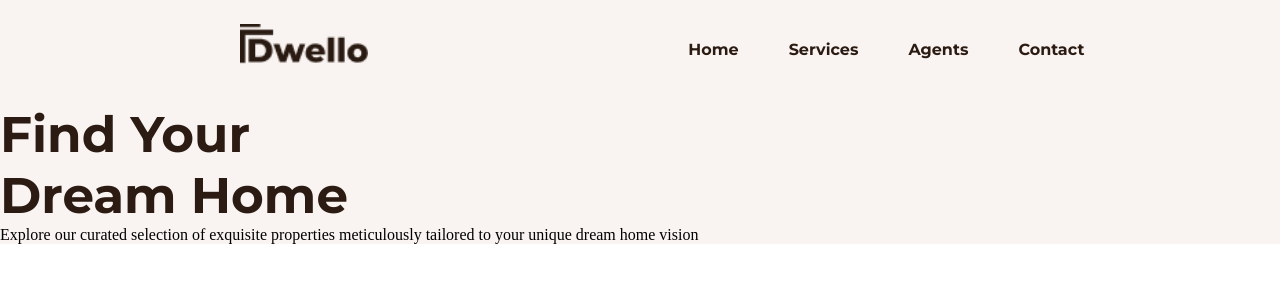
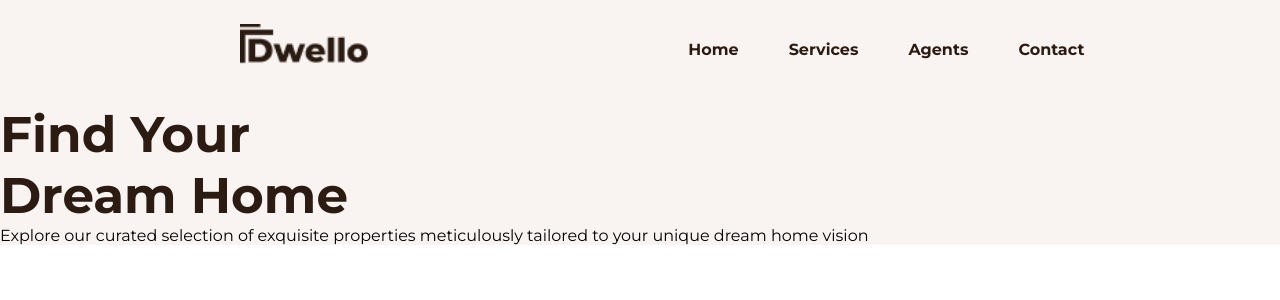
Before and after one commit to gabrieljcoutinho/Projeto-Dwello, a React (Create React App) app: page / in a window 1280 px wide. Shown: the top 300 px of the page. Built offline with nearby package versions, Linux system fonts and the light colour scheme.

Commit message:
font paragrafo

```diff
--- a/src/Css/home.css
+++ b/src/Css/home.css
@@ -10,3 +10,7 @@
     font-family: 'Montserrat';
     font-size: 50px;
 }
+
+.paragrafoPrincipal{
+    font-family: 'Montserrat';
+}
```
